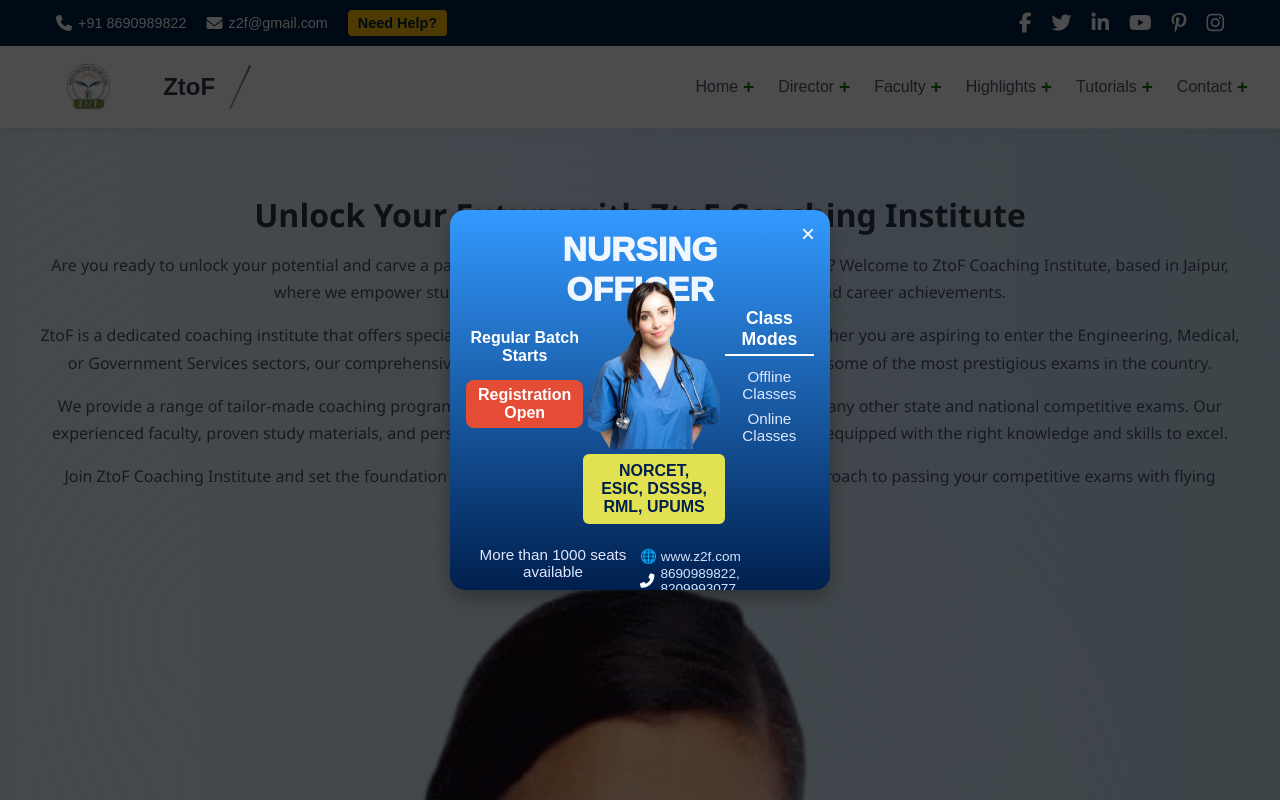
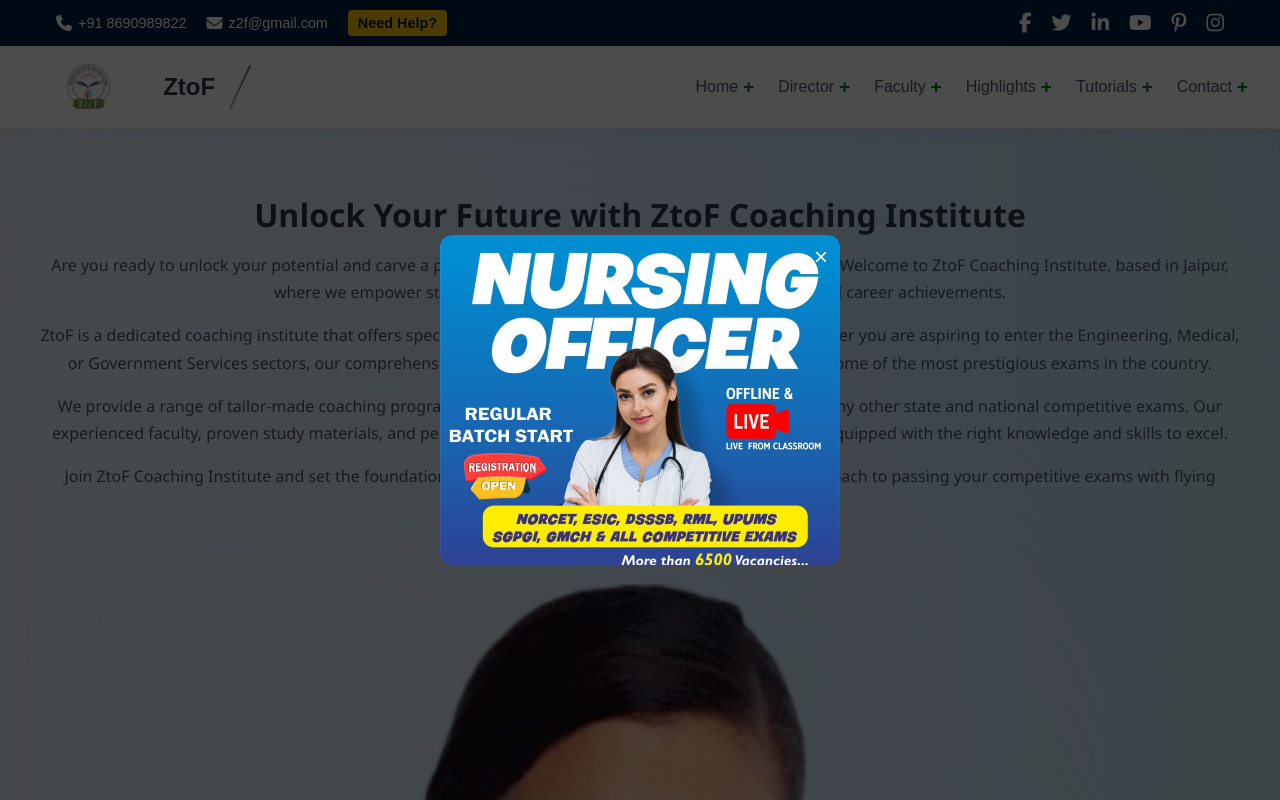
Before and after one commit to amal773/ZtoF, a React (Create React App) app: page / in a window 1280 px wide. Shown: the top 800 px of the page. Built offline with nearby package versions, Linux system fonts and the light colour scheme; a small style sheet from the web is missing.

Commit message:
Corrected popup

```diff
--- a/src/Components/Popup/Popup.css
+++ b/src/Components/Popup/Popup.css
@@ -4,7 +4,7 @@
   left: 0;
   width: 100%;
   height: 100%;
-  background-color: rgba(0, 0, 0, 0.7);
+  background-color: rgba(0, 0, 0, 0.7); /* Dim background */
   z-index: 9999;
   display: flex;
   justify-content: center;
@@ -12,25 +12,24 @@
 }
 
 .ad-popup-container {
-  background: linear-gradient(to bottom, #3399ff, #001f4d);
-  width: 90%;
-  max-width: 380px;
-  aspect-ratio: 1 / 1;
-  border-radius: 15px;
-  padding: 1rem;
   position: relative;
-  display: flex;
-  flex-direction: column;
-  justify-content: space-between;
-  color: white;
+  max-width: 90%;
+  width: 400px;
+  border-radius: 12px;
   overflow: hidden;
-  box-shadow: 0 8px 20px rgba(0, 0, 0, 0.3);
+}
+
+.popup-image-only {
+  width: 100%;
+  height: auto;
+  display: block;
+  border-radius: 12px;
 }
 
 .close-button {
   position: absolute;
-  top: 10px;
-  right: 15px;
+  top: 8px;
+  right: 12px;
   font-size: 1.5rem;
   background: none;
   border: none;
@@ -38,171 +37,3 @@
   cursor: pointer;
   z-index: 2;
 }
-
-.popup-background-text {
-  position: absolute;
-  top: 20px;
-  left: 50%;
-  transform: translateX(-50%);
-  font-size: 2.1rem;
-  font-weight: 1000;
-  color: rgba(255, 255, 255, 0.93);
-  z-index: 0;
-  text-align: center;
-  line-height: 1.2;
-  white-space: normal;
-}
-
-.popup-content {
-  display: flex;
-  justify-content: space-between;
-  align-items: center;
-  flex: 1;
-  z-index: 1;
-}
-
-.popup-left, .popup-right {
-  flex: 1;
-  text-align: center;
-}
-
-.popup-center {
-  flex: 1;
-  display: flex;
-  justify-content: center;
-
-}
-
-.popup-image {
-  max-width: 150px;
-  height: 180px;
-  padding: 5px;
-  margin-top: 3rem;
-}
-
-.batch-start {
-  font-size: 1rem;
-  font-weight: 600;
-  margin-bottom: 10px;
-}
-
-.registration-box {
-  background-color: #e44c35;
-  color: white;
-  padding: 6px 12px;
-  font-weight: bold;
-  border-radius: 8px;
-  display: inline-block;
-  margin-top: 5px;
-}
-
-.class-type {
-  font-size: 1rem;
-  font-weight: 600;
-  margin: 8px 0;
-}
-
-.popup-footer {
-  text-align: center;
-  margin-top: 1rem;
-  z-index: 1;
-}
-
-.exam-box {
-  background-color: #a4ca0a;
-  padding: 8px 16px;
-  font-weight: bold;
-  border-radius: 6px;
-  display: inline-block;
-  margin-bottom: 6px;
-}
-
-.seats-info {
-  margin: 0;
-  font-size: 0.95rem;
-  font-weight: 500;
-  color: #e0e7ff;
-  flex: 1;
-}
-
-.popup-right {
-  display: flex;
-  flex-direction: column;
-  align-items: flex-start;
-}
-
-.class-type-heading {
-  font-size: 1.1rem;
-  font-weight: 600;
-  color: #ffffff;
-  margin-bottom: 0.5rem;
-  border-bottom: 2px solid #ffffff;
-  padding-bottom: 4px;
-}
-
-.class-type-list {
-  list-style: none;
-  padding: 0;
-  margin: 0;
-}
-
-.class-type-list li {
-  font-size: 0.95rem;
-  color: #e0e7ff;
-  padding: 4px 0;
-}
-
-
-.popup-center {
-  flex: 1;
-  display: flex;
-  flex-direction: column;
-  align-items: center;
-  justify-content: center;
-}
-
-.exam-box {
-  background-color: #e1e152;
-  padding: 8px 16px;
-  font-weight: bold;
-  border-radius: 6px;
-  display: inline-block;
-  color: #001f4d;
-}
-
-.popup-footer {
-  display: flex;
-  justify-content: space-between;
-  align-items: flex-start;
-  flex-wrap: wrap;
-  margin-top: 1rem;
-  z-index: 1;
-}
-
-.popup-contact {
-  text-align: left;
-  font-size: 0.85rem;
-  color: #d1e4ff;
-  flex: 1;
-}
-
-.contact-line {
-  margin: 2px 0;
-  display: flex;
-  align-items: center;
-  gap: 6px;
-}
-
-.contact-icon {
-  color: #ffffff;
-  font-size: 0.9rem;
-}
-
-@media (max-width: 480px) {
-
- .ad-popup-container {
-  width: 70%;
-  max-width: 380px;
-  aspect-ratio: 2 / 3;
-}
-}
--- a/src/Components/Popup/Popup.js
+++ b/src/Components/Popup/Popup.js
@@ -1,46 +1,13 @@
 import React from 'react';
 import './Popup.css';
-import nurseImage from '../../Images/nurse.png';
+import popupImage from '../../Images/site_popup.jpeg';
 
 const Popup = ({ onClose }) => {
   return (
     <div className="ad-popup-overlay">
       <div className="ad-popup-container">
         <button className="close-button" onClick={onClose}>×</button>
-
-                <div className="popup-background-text">NURSING OFFICER</div>
-
-                <div className="popup-content">
-                    <div className="popup-left">
-                        <p className="batch-start">Regular Batch Starts</p>
-                        <div className="registration-box">Registration Open</div>
-                    </div>
-
-                    <div className="popup-center">
-                        <img src={nurseImage} alt="Nurse" className="popup-image" />
-                        <div className="exam-box">NORCET, ESIC, DSSSB, RML, UPUMS</div>
-                    </div>
-
-                    <div className="popup-right">
-                        <div className="class-type-heading">Class Modes</div>
-                        <ul className="class-type-list">
-                            <li>Offline Classes</li>
-                            <li>Online Classes</li>
-                        </ul>
-                    </div>
-
-                </div>
-
-                <div className="popup-footer">
-                    <p className="seats-info">More than 1000 seats available</p>
-                    <div className="popup-contact">
-                        <p className="contact-line">🌐 www.z2f.com</p>
-                        <p className="contact-line">
-                            <i className="fas fa-phone-alt contact-icon"></i> 8690989822, 8209993077
-                        </p>
-                    </div>
-
-                </div>
+        <img src={popupImage} alt="Popup" className="popup-image-only" />
       </div>
     </div>
   );
--- a/src/Pages/LandingPage/LandingPage.js
+++ b/src/Pages/LandingPage/LandingPage.js
@@ -13,6 +13,7 @@
 import i4 from "../../Images/i4.jpg";
 import Popup from "../../Components/Popup/Popup";
 import TopBar from "../../Components/TopBar/TopBar";
+
 
 
 const sliderSettings = {
@@ -68,6 +69,7 @@
       <div>
 
         {isPopupOpen && <Popup onClose={() => setPopupOpen(false)} />}
+
       </div>
 
       {/* Home Section */}
```
Also changed, not shown: src/Images/site_popup.jpeg (added). Lines whose indentation alone changed are shown as unchanged.
